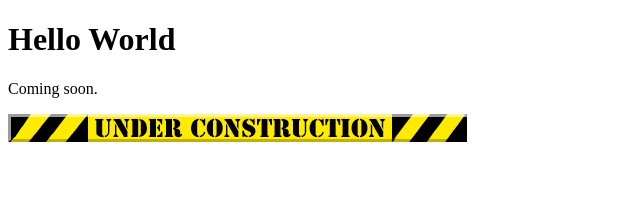
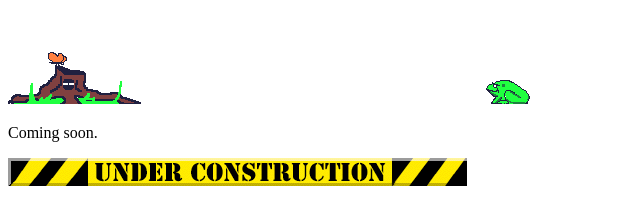
Before and after one commit to B-Rex/B-Rex.github.io, a plain HTML site: page index.html in a window 1280 px wide. Shown: the whole page, without its empty margins (0-640 px from the left). Drawn offline with Linux system fonts and the light colour scheme.

Commit message:
Pretty welcome animation

```diff
--- a/index.html
+++ b/index.html
@@ -1,7 +1,7 @@
 <!DOCTYPE html>
 <html>
 <body>
-<h1>Hello World</h1>
+<img src="frogwel.gif">
 <p>Coming soon.</p>
   <img src="under_construction.gif">
 </body>
```
Also changed, not shown: frogwel.gif (added).
